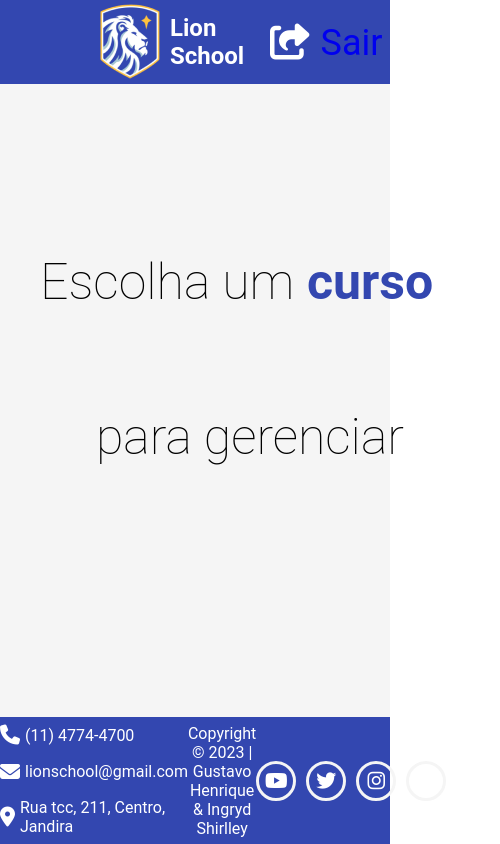
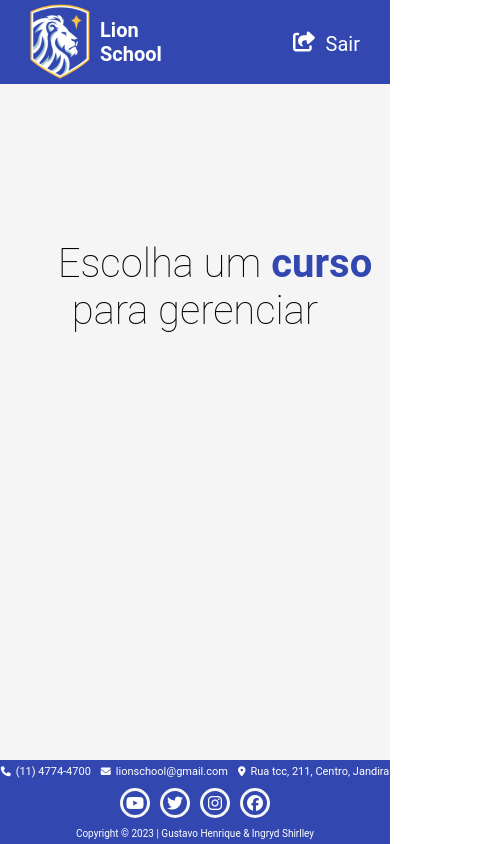
Before and after one commit to ingryd16/lion-school-projeto-completo, a plain HTML site: page ProjetoIntegrado_LionSchool_Front_New/index.html in a window 390 px wide. Shown: the whole page, 500 px wide, since content can reach past the window. Drawn offline with Linux system fonts and the light colour scheme; no server answers.

Commit message:
responsividade finalizada

```diff
--- a/ProjetoIntegrado_LionSchool_Front_New/css/header.css
+++ b/ProjetoIntegrado_LionSchool_Front_New/css/header.css
@@ -52,4 +52,5 @@ header {
 
 a {
     text-decoration: none;
+    color: white;
 }
--- /dev/null
+++ b/ProjetoIntegrado_LionSchool_Front_New/css/responsive-courses.css
@@ -0,0 +1,161 @@
+/* tablet */
+@media (max-width:960px){
+    /* header */
+    .image {
+    margin-left: 30px;
+    }
+
+    .icon-title {
+    font-size: 20px;
+    }
+
+    .out-area {
+    font-size: 20px;
+    margin-right: 30px;
+    }
+
+    .sair {
+    height: 20px;
+    }
+
+    /* main */
+    main {
+    height: 75vh;
+    }
+
+    .titulo {
+    font-size: 50px;
+    padding-top: 40px;
+    text-align: center;
+    }
+
+    /* footer */
+    footer {
+        position: relative;
+    }
+
+    .contact {
+    font-size: 20px;
+    }
+
+    #simbol {
+    padding-left: 5px;
+    width: 20px;
+    }
+
+    .copyright {
+    font-size: 16px;
+    width: 300px;
+    text-align: center;
+    }
+
+    .social {
+    font-size: 20px;
+    gap: 10px;
+    }
+
+    .ellipse {
+    width: 40px;
+    height: 40px;
+    }
+}
+
+/*celular*/
+@media (max-width:640px){
+    /* header */
+    .image {
+        margin-left: 30px;
+    }
+
+    .icon-title {
+        font-size: 20px;
+    }
+
+    .out-area {
+        font-size: 20px;
+        margin-right: 30px;
+    }
+
+    .sair {
+        height: 20px;
+    }
+
+    /* main */
+    main {
+        height: 80vh;
+    }
+
+    .status {
+        height: 30px;
+    }
+
+    .legend-area {
+        display: flex;
+        align-items: center;
+        gap: 10px;
+        color: #3347B0;
+    }
+
+    #title-legend {
+        font-size: 15px;
+    }
+
+    #text-legend{
+        font-size: 15px;
+    }
+
+    .legend {
+        align-items: center;
+    }
+
+    .titulo {
+        text-align: center;
+        font-size: 40px;
+
+    }
+
+    /* footer */
+    footer {
+        display: grid;
+        height: 10vh;
+        grid-template-areas: "contact" "social" "copy";
+        position: relative;
+    }
+
+    .contact {
+        font-size: 10px;
+        text-align: center;
+        display: flex;
+        gap: 10px;
+        grid-area: contact;
+    }
+
+    .text{
+        font-size: 11px;
+    }
+
+    #simbol {
+        padding-left: 3px;
+        width: 15px;
+    }
+
+    .copyright {
+        font-size: 10px;
+        width: 100%;
+        text-align: center;
+        grid-area: copy;
+        justify-content: center;
+    }
+
+    .social {
+        font-size: 16px;
+        gap: 10px;
+        grid-area: social;
+        justify-content: center;
+    }
+
+    .ellipse {
+        width: 30px;
+        height: 30px;
+    }
+}
--- /dev/null
+++ b/ProjetoIntegrado_LionSchool_Front_New/css/responsive-home.css
@@ -0,0 +1,201 @@
+/* tablet */
+@media (max-width:960px){
+    /* header */
+    .image {
+        margin-left: 30px;
+    }
+
+    .icon-title {
+        font-size: 20px;
+    }
+
+    .out-area {
+        font-size: 20px;
+        margin-right: 30px;
+    }
+
+    .sair {
+        height: 20px;
+    }
+
+    /* main */
+    main {
+        display: grid;
+    }
+
+    .container-text {
+        padding-left: 0px;
+        padding-top: 50px;
+        padding-bottom: 10px;
+        display: grid;
+        align-items: center;
+        justify-content: center;
+    }
+
+    .principal-text {
+        font-size: 50px;
+        display: flex;
+        justify-content: center;
+    }
+
+    .principal-text-before {
+        font-size: 50px;
+        padding-left: 40px;
+    }
+
+    .img-computer {
+        display: none;
+    }
+
+    .container-img {
+        display: none
+    }
+
+    .buttons {
+        gap: 20px;
+    }
+
+    /* footer */
+    .contact {
+        font-size: 20px;
+    }
+
+    #simbol {
+        padding-left: 5px;
+        width: 20px;
+    }
+
+    .copyright {
+        font-size: 16px;
+        width: 300px;
+        text-align: center;
+    }
+
+    .social {
+        font-size: 20px;
+        gap: 10px;
+    }
+
+    .ellipse {
+        width: 40px;
+        height: 40px;
+    }
+}
+
+/*celular*/
+@media (max-width:640px){
+    /* header */
+    .image {
+        margin-left: 30px;
+    }
+
+    .icon-title {
+        font-size: 20px;
+    }
+
+    .out-area {
+        font-size: 20px;
+        margin-right: 30px;
+    }
+
+    .sair {
+        height: 20px;
+    }
+
+    /* main */
+    main {
+        display: grid;
+        justify-content: center;
+        align-items: center;
+        height: 80vh;
+    }
+
+    .container-text {
+        padding-left: 0px;
+        padding-top: 50px;
+        padding-bottom: 10px;
+        display: grid;
+        align-items: center;
+        justify-content: center;
+        width: 100%;
+    }
+
+    .principal-text {
+        font-size: 40px;
+        display: flex;
+        justify-content: center;
+        text-align: center;
+        width: 100%;
+    }
+
+    .principal-text-before {
+        font-size: 40px;
+        text-align: center;
+        width: 100%;
+    }
+
+    .img-computer {
+        display: none;
+    }
+
+    .container-img {
+        display: none
+    }
+
+    .buttons {
+        gap: 20px;
+        padding-bottom: 100px;
+    }
+
+    .button {
+        display: flex;
+        align-items: center;
+        justify-content: center;
+        gap: 43px;
+        height: 150px;
+        width: 300px;
+    }
+    /* footer */
+    footer {
+        display: grid;
+        height: 10vh;
+        grid-template-areas: "contact" "social" "copy";
+    }
+
+    .contact {
+        font-size: 10px;
+        text-align: center;
+        display: flex;
+        gap: 10px;
+        grid-area: contact;
+    }
+
+    .text{
+        font-size: 11px;
+    }
+
+    #simbol {
+        padding-left: 3px;
+        width: 15px;
+    }
+
+    .copyright {
+        font-size: 10px;
+        width: 100%;
+        text-align: center;
+        grid-area: copy;
+        justify-content: center;
+    }
+
+    .social {
+        font-size: 16px;
+        gap: 10px;
+        grid-area: social;
+        justify-content: center;
+    }
+
+    .ellipse {
+        width: 30px;
+        height: 30px;
+    }
+}
--- /dev/null
+++ b/ProjetoIntegrado_LionSchool_Front_New/css/responsive-student.css
@@ -0,0 +1,172 @@
+/* tablet */
+@media (max-width:960px){
+    /* header */
+    .image {
+        margin-left: 30px;
+    }
+
+    .icon-title {
+        font-size: 20px;
+    }
+
+    .out-area {
+        font-size: 20px;
+        margin-right: 30px;
+    }
+
+    .sair {
+        height: 20px;
+    }
+
+    /* main */
+    .container {
+        margin-left: 0px;
+        margin-right: 0px;
+        padding-left: 30px;
+        padding-right: 30px;
+        gap: 20px;
+    }
+
+    .aluno-card{
+        height: 60%;
+        width: 60%;
+    }
+
+    .nome-aluno{
+        width: 100%;
+        display: flex;
+        justify-content: center;
+        align-items: center;
+    }
+
+    .grafico-card{
+        height: 60%;
+        width: 60%;
+    }
+
+    /* footer */
+    .contact {
+        font-size: 20px;
+    }
+
+    #simbol {
+        padding-left: 5px;
+        width: 20px;
+    }
+
+    .copyright {
+        font-size: 16px;
+        width: 300px;
+        text-align: center;
+    }
+
+    .social {
+        font-size: 20px;
+        gap: 10px;
+    }
+
+    .ellipse {
+        width: 40px;
+        height: 40px;
+    }
+}
+
+
+
+/*celular*/
+@media (max-width:640px){
+    /* header */
+    .image {
+        margin-left: 30px;
+    }
+
+    .icon-title {
+        font-size: 20px;
+    }
+
+    .out-area {
+        font-size: 20px;
+        margin-right: 30px;
+    }
+
+    .sair {
+        height: 20px;
+    }
+
+    /* main */
+    main {
+        height: 75vh;
+        display: flex;
+        align-items: center;
+        justify-content: center;
+    }
+    .container {
+        display: grid;
+        align-items: center;
+        justify-content: center;
+        margin-left: 0px;
+        margin-right: 0px;
+        padding-left: 100px;
+        padding-right: 0px;
+        gap: 0px;
+        width: 100%;
+    }
+
+    .aluno-card{
+        height: 70%;
+        width: 70%;
+    }
+
+    .nome-aluno{
+        text-align: center;
+    }
+
+    .grafico-card{
+        height: 70%;
+        width: 70%;
+    }
+
+    /* footer */
+    footer {
+        display: grid;
+        height: 15vh;
+        grid-template-areas: "contact" "social" "copy";
+    }
+
+    .contact {
+        font-size: 10px;
+        text-align: center;
+        display: flex;
+        gap: 10px;
+        grid-area: contact;
+    }
+
+    .text {
+        font-size: 11px;
+    }
+
+    #simbol {
+        padding-left: 3px;
+        width: 15px;
+    }
+
+    .copyright {
+        font-size: 10px;
+        width: 100%;
+        text-align: center;
+        grid-area: copy;
+        justify-content: center;
+    }
+
+    .social {
+        font-size: 16px;
+        gap: 10px;
+        grid-area: social;
+        justify-content: center;
+    }
+
+    .ellipse {
+        width: 30px;
+        height: 30px;
+    }
+}
--- a/ProjetoIntegrado_LionSchool_Front_New/css/responsive.css
+++ /dev/null
@@ -1,89 +0,0 @@
-/* tablet */
-@media (max-width:960px){
-    /* main */
-
-    main {
-        display: grid;
-    }
-
-    .container-text {
-        padding-left: 0px;
-        padding-top: 120px;
-        padding-bottom: 10px;
-        display: grid;
-        align-items: center;
-        justify-content: center;
-    }
-
-    .principal-text {
-        font-size: 50px;
-        display: flex;
-        justify-content: center;
-    }
-
-    .principal-text-before {
-        font-size: 50px;
-        padding-left: 40px;
-    }
-
-    .img-computer {
-        display: none;
-    }
-
-    .container-img {
-        display: none
-    }
-
-    .buttons {
-        gap: 20px;
-    }
-
-    /* footer */
-    .contact {
-        font-size: 20px;
-    }
-
-    .container-contact {
-        display: flex;
-        align-items: center;
-        justify-content: left;
-    }
-
-
-    #simbol {
-        padding-left: 5px;
-        width: 20px;
-    }
-
-    .copyright {
-        color: white;
-        font-size: 16px;
-        display: grid;
-        align-items: center;
-        justify-content: center;
-        width: 300px;
-        text-align: center;
-    }
-
-
-    .social {
-        color: white;
-        font-size: 20px;
-        display: flex;
-        align-items: center;
-        gap: 10px;
-    }
-
-    .ellipse {
-        width: 40px;
-        height: 40px;
-
-    }
-}
-
-
-/*celular*/
-@media (max-width:640px){
-
-
-}
--- a/ProjetoIntegrado_LionSchool_Front_New/index.html
+++ b/ProjetoIntegrado_LionSchool_Front_New/index.html
@@ -8,7 +8,7 @@
     <link rel="stylesheet" href="./css/header.css">
     <link rel="stylesheet" href="./css/main.css">
     <link rel="stylesheet" href="./css/footer.css">
-    <link rel="stylesheet" href="./css/responsive.css">
+    <link rel="stylesheet" href="./css/responsive-home.css">
     <script src="./front_javaScript/cards_home.js" type="module" defer></script>
     <script src="https://kit.fontawesome.com/98589b12b7.js" crossorigin="anonymous"></script>
 </head>
```
Also changed, not shown: ProjetoIntegrado_LionSchool_Front_New/graphics_grades.html (+2 -0 lines), ProjetoIntegrado_LionSchool_Front_New/status_alunos.html (+6 -9 lines).
